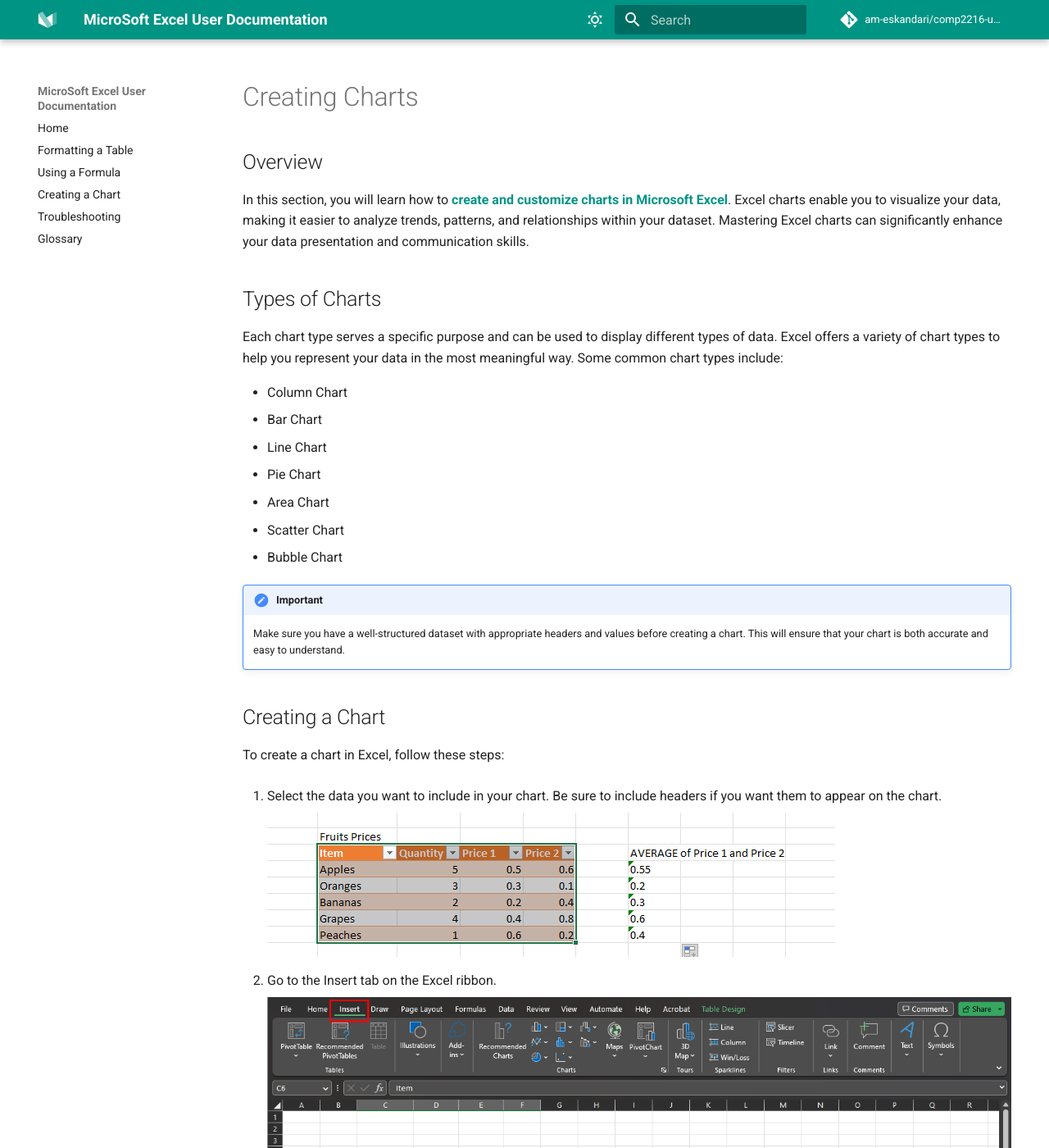
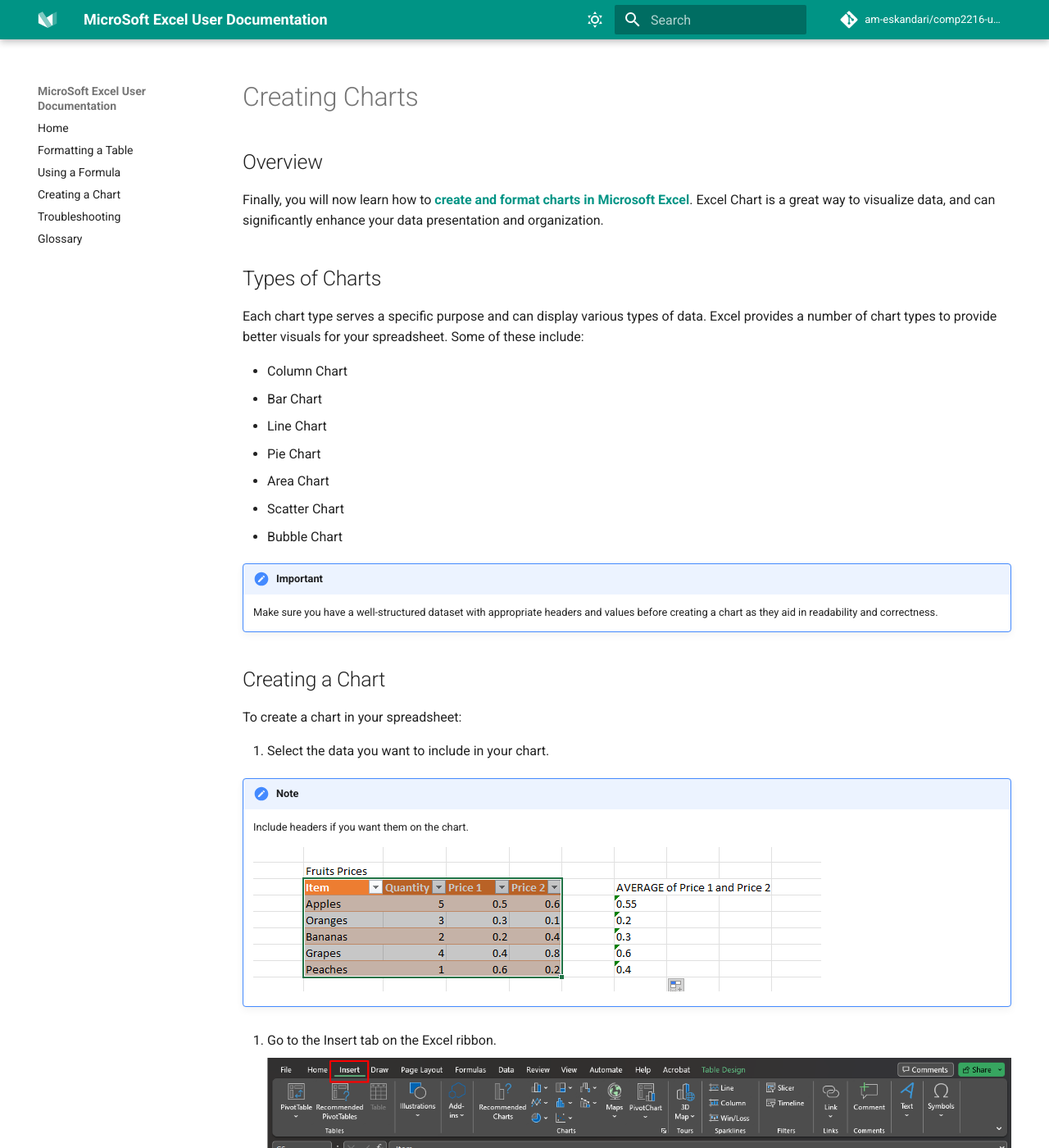
Before and after one commit to am-eskandari/comp2216-user-guide-project, an MkDocs documentation site: the page built from docs/creating-charts.md, in a window 1280 px wide and 1400 px high. Shown: the whole window at 82% size. Built offline with MkDocs 1.6.1 and Material for MkDocs 9.7.7, drawn with Linux system fonts in a browser that asks for light colours; comment, search, counter and statistics services are not loaded; some of the changed text lies outside the part shown.

Commit message:
proofread

```diff
--- a/docs/creating-charts.md
+++ b/docs/creating-charts.md
@@ -2,11 +2,11 @@
 
 ## Overview
 
-In this section, you will learn how to **[create and customize charts in Microsoft Excel](https://support.microsoft.com/en-us/office/video-create-a-chart-4d95c6a5-42d2-4cfc-aede-0ebf01d409a8)**. Excel charts enable you to visualize your data, making it easier to analyze trends, patterns, and relationships within your dataset. Mastering Excel charts can significantly enhance your data presentation and communication skills.
+Finally, you will now learn how to **[create and format charts in Microsoft Excel](https://support.microsoft.com/en-us/office/video-create-a-chart-4d95c6a5-42d2-4cfc-aede-0ebf01d409a8)**. Excel Chart is a great way to visualize data, and can significantly enhance your data presentation and organization.
 
 ## Types of Charts
 
-Each chart type serves a specific purpose and can be used to display different types of data. Excel offers a variety of chart types to help you represent your data in the most meaningful way. Some common chart types include:
+Each chart type serves a specific purpose and can display various types of data. Excel provides a number of chart types to provide better visuals for your spreadsheet. Some of these include:
 
 - Column Chart
 - Bar Chart
@@ -17,13 +17,15 @@
 - Bubble Chart
 
 !!! note "Important"
-    Make sure you have a well-structured dataset with appropriate headers and values before creating a chart. This will ensure that your chart is both accurate and easy to understand.
+    Make sure you have a well-structured dataset with appropriate headers and values before creating a chart as they aid in readability and correctness.
 
 ## Creating a Chart
 
-To create a chart in Excel, follow these steps:
+To create a chart in your spreadsheet:
 
-1. Select the data you want to include in your chart. Be sure to include headers if you want them to appear on the chart.
+1. Select the data you want to include in your chart.
+!!! note "Note"
+    Include headers if you want them on the chart.
 
     ![Select Data](./imgs/Creating%20Charts/select-data.png)
 
@@ -47,7 +49,7 @@
 
 ## Customizing a Chart
 
-Once you have created a chart, you can customize its appearance and settings to better suit your needs.
+Once you have created a chart, you can customize its appearance and settings:
 
 !!! note "Important"
     Make sure you have have selected the chart by clicking on it once. Otherwise, the **Chart Design**, and **Format** tab will not show up.
@@ -92,7 +94,7 @@
 
 ## Conclusion
 
-By the end of this section, you will have successfully learned the following:
+Now that we completed this section, you are equipped with the following skills:
 
 :material-check-circle:{ .green-checkmark } The various types of charts available in Excel.
 
```
Also changed, not shown: docs/formatting-tables.md (+9 -7 lines), docs/glossary.md (+3 -3 lines), docs/index.md (+12 -13 lines), docs/troubleshooting.md (+1 -2 lines), docs/using-formulas.md (+6 -7 lines).
